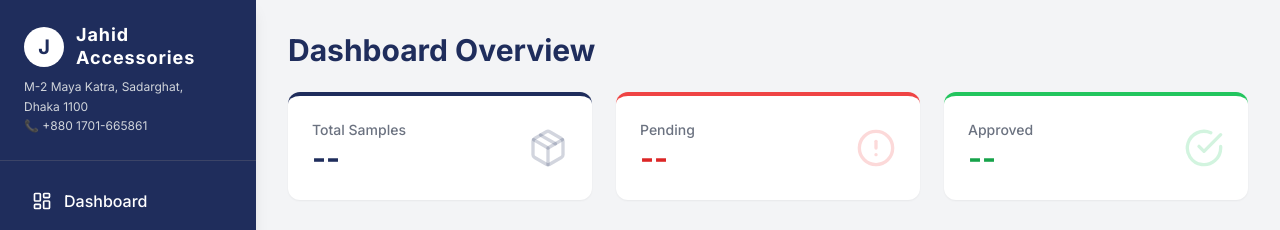
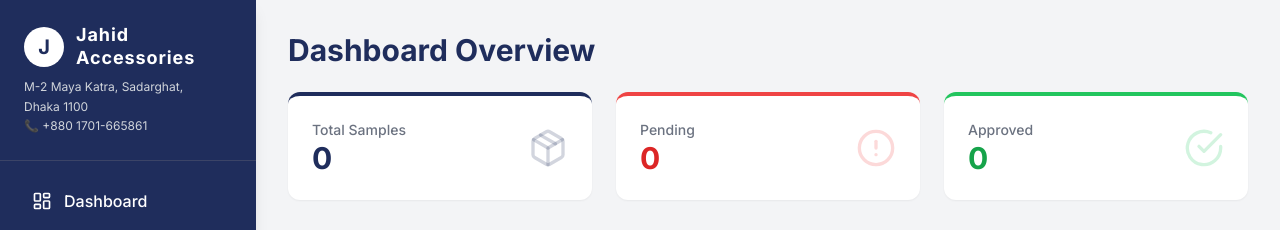
Before and after one commit to jahidaccessories26-cloud/jahid-erp, a Next.js app: page / in a window 1280 px wide. Shown: the top 230 px of the page. Built offline with nearby package versions, Linux system fonts and the light colour scheme; no server answers; the database is empty.

Commit message:
Update page.tsx

```diff
--- a/src/app/page.tsx
+++ b/src/app/page.tsx
@@ -1,6 +1,26 @@
+"use client";
+import { useState, useEffect } from "react";
+import { db } from "../lib/firebase";
+import { collection, onSnapshot } from "firebase/firestore";
 import { Package, AlertCircle, CheckCircle } from "lucide-react";
 
 export default function Dashboard() {
+  const [samples, setSamples] = useState<any[]>([]);
+
+  // ফায়ারবেস থেকে রিয়েল-টাইমে ডেটা আসবে
+  useEffect(() => {
+    const unsubscribe = onSnapshot(collection(db, "samples"), (snapshot) => {
+      const data = snapshot.docs.map((doc) => ({ id: doc.id, ...doc.data() }));
+      setSamples(data);
+    });
+    return () => unsubscribe();
+  }, []);
+
+  // ডেটা কাউন্ট করা
+  const totalSamples = samples.length;
+  const pendingSamples = samples.filter(s => s.currentStatus !== "Approved" && s.currentStatus !== "Rejected").length;
+  const approvedSamples = samples.filter(s => s.currentStatus === "Approved").length;
+
   return (
     <div className="max-w-5xl mx-auto">
       <h2 className="text-3xl font-bold text-brand-navy mb-6">Dashboard Overview</h2>
@@ -9,7 +29,7 @@ export default function Dashboard() {
         <div className="bg-white p-6 rounded-xl shadow-sm border-t-4 border-brand-navy flex items-center justify-between">
           <div>
             <p className="text-gray-500 text-sm font-medium">Total Samples</p>
-            <h3 className="text-3xl font-bold text-brand-navy">--</h3>
+            <h3 className="text-3xl font-bold text-brand-navy">{totalSamples}</h3>
           </div>
           <Package size={40} className="text-brand-navy/20" />
         </div>
@@ -17,7 +37,7 @@ export default function Dashboard() {
         <div className="bg-white p-6 rounded-xl shadow-sm border-t-4 border-red-500 flex items-center justify-between">
           <div>
             <p className="text-gray-500 text-sm font-medium">Pending</p>
-            <h3 className="text-3xl font-bold text-red-600">--</h3>
+            <h3 className="text-3xl font-bold text-red-600">{pendingSamples}</h3>
           </div>
           <AlertCircle size={40} className="text-red-500/20" />
         </div>
@@ -25,14 +45,14 @@ export default function Dashboard() {
         <div className="bg-white p-6 rounded-xl shadow-sm border-t-4 border-green-500 flex items-center justify-between">
           <div>
             <p className="text-gray-500 text-sm font-medium">Approved</p>
-            <h3 className="text-3xl font-bold text-green-600">--</h3>
+            <h3 className="text-3xl font-bold text-green-600">{approvedSamples}</h3>
           </div>
           <CheckCircle size={40} className="text-green-500/20" />
         </div>
       </div>
 
       <div className="bg-white p-8 rounded-xl shadow-sm border border-gray-100 text-center text-gray-500">
-        <p>স্যাম্পল ট্র্যাকিং পেজে গিয়ে নতুন স্যাম্পল যোগ করুন।</p>
+        <p>স্যাম্পল ট্র্যাকিং পেজে গিয়ে নতুন স্যাম্পল যোগ করুন।</p>
       </div>
     </div>
   );
```
